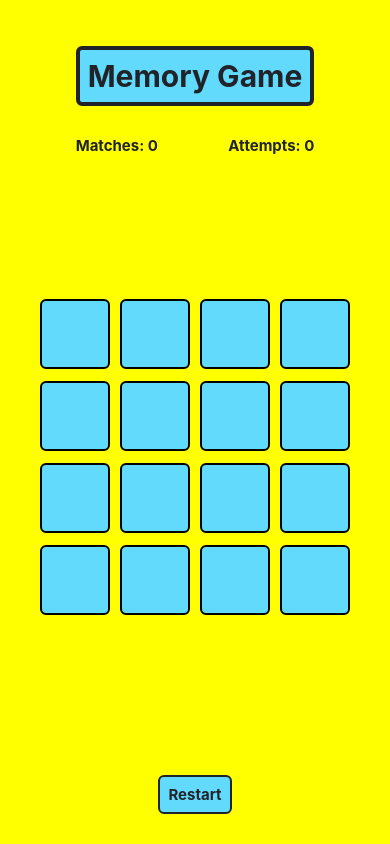
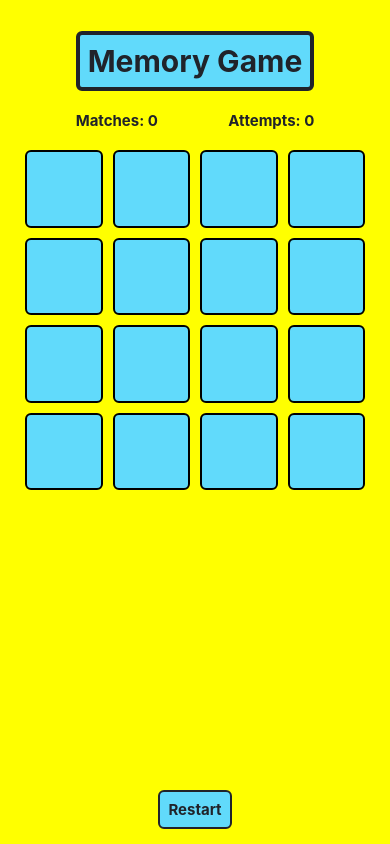
Before and after one commit to sameer-j/RNMemoryGame, a React Native app: screen / in a window 390 px wide. Built offline with nearby package versions, Linux system fonts and the light colour scheme.

Commit message:
restructuring files

```diff
--- a/src/App.js
+++ b/src/App.js
@@ -1,7 +1,7 @@
 import React from 'react';
 import { View, StyleSheet } from 'react-native';
 
-import Game from './Game';
+import Game from './game/screen';
 
 const App = () => {
   return (
--- a/src/constants.js
+++ /dev/null
@@ -1,15 +0,0 @@
-export const COLOR = {
-  text: '#20232a',
-  card: '#61dafb',
-};
-
-export const GAME_CARD_SIZE = 70;
-
-export const ACTION_TYPE = {
-  CREATE_GAME: 'CREATE_GAME',
-  CARD_CLICKED: 'CARD_CLICKED',
-  EVAL_CARD_CLICKED: 'EVAL_CARD_CLICKED',
-};
-
-export const MAX_CARD_MATCH = 2; // TODO: check if this works
-export const CARDS = ['A', 'B', 'C', 'D', 'E', 'F', 'G', 'H'];
--- /dev/null
+++ b/src/game/components/card.js
@@ -0,0 +1,43 @@
+import React from 'react';
+import { View, Text, StyleSheet, TouchableOpacity } from 'react-native';
+import { COLOR, GAME_CARD_SIZE } from '../constants';
+
+export const Card = React.memo(
+  ({ value = '', show = false, matched = false, onCardPress = () => {} }) => {
+    if (matched) {
+      return (
+        <View style={{ ...styles.card, backgroundColor: 'transparent' }} />
+      );
+    }
+    return (
+      <TouchableOpacity
+        onPress={() => {
+          !show && onCardPress();
+        }}
+        style={styles.card}>
+        {show ? <Text style={styles.cardText}>{value}</Text> : <Text />}
+      </TouchableOpacity>
+    );
+  },
+  (prev, next) => {
+    return prev.show === next.show;
+  },
+);
+
+const styles = StyleSheet.create({
+  card: {
+    height: GAME_CARD_SIZE,
+    width: GAME_CARD_SIZE,
+    borderWidth: 2,
+    backgroundColor: COLOR.card,
+    alignItems: 'center',
+    justifyContent: 'center',
+    margin: 5,
+    borderRadius: 6,
+  },
+  cardText: {
+    color: COLOR.text,
+    fontSize: 40,
+    fontWeight: 'bold',
+  },
+});
--- /dev/null
+++ b/src/game/components/index.js
@@ -0,0 +1 @@
+export * from './card';
--- /dev/null
+++ b/src/game/constants.js
@@ -0,0 +1,19 @@
+import { Dimensions } from 'react-native';
+
+export const COLOR = {
+  text: '#20232a',
+  card: '#61dafb',
+};
+
+export const MAX_CARD_MATCH = 2; // TODO: check if this works
+export const UNIQUE_CARDS = ['A', 'B', 'C', 'D', 'E', 'F', 'G', 'H'];
+
+export const GAME_CARD_SIZE = Dimensions.get('window').width / 4 - 20;
+
+export const ACTION_TYPE = {
+  CREATE_GAME: 'CREATE_GAME',
+  CARD_CLICKED: 'CARD_CLICKED',
+  EVAL_CARD_CLICKED: 'EVAL_CARD_CLICKED',
+};
+
+export const CARD_EVALUATION_DELAY = 1000;
--- a/src/reducer.js
+++ b/src/game/reducer.js
@@ -1,4 +1,4 @@
-import { shuffle } from './utils';
+import { initGameBoard } from './utils';
 import { ACTION_TYPE, MAX_CARD_MATCH } from './constants';
 
 export const initialState = {
@@ -9,20 +9,7 @@ export const initialState = {
   isMatched: false,
 };
 
-const initGameBoard = cards => {
-  const gameBoard = {};
-  const gameCards = shuffle([...cards, ...cards]); // Double the cards to 16, with 2 copies of each & Shuffle
-  gameCards.forEach((cardVal, index) => {
-    gameBoard[index] = {
-      value: cardVal,
-      show: false,
-      matched: false,
-    };
-  });
-  return gameBoard;
-};
-
-const openCards = (
+const updateCardStatus = (
   { gameBoard, openCardIndexes, isMatched },
   { clickedIndex },
 ) => {
@@ -39,7 +26,7 @@ const openCards = (
       gameBoard[openCardIndexes[totalOpenCards - 1]].value ===
         gameBoard[clickedIndex].value;
   }
-  console.log('OpenCards: ', clickedIndex);
+
   return {
     openCardIndexes: [...openCardIndexes, clickedIndex],
     gameBoard: {
@@ -50,7 +37,7 @@ const openCards = (
   };
 };
 
-const evaluateOpenCards = ({
+const updateGameState = ({
   gameBoard,
   openCardIndexes,
   attempts,
@@ -84,12 +71,12 @@ function reducer(state, action) {
     case ACTION_TYPE.CARD_CLICKED:
       return {
         ...state,
-        ...openCards(state, action.payload),
+        ...updateCardStatus(state, action.payload),
       };
     case ACTION_TYPE.EVAL_CARD_CLICKED:
       return {
         ...state,
-        ...evaluateOpenCards(state, action.payload),
+        ...updateGameState(state, action.payload),
       };
     default:
       return state;
--- a/src/Game.js
+++ b/src/game/screen.js
@@ -10,11 +10,12 @@ import {
 import reducer, { initialState } from './reducer';
 import {
   COLOR,
-  GAME_CARD_SIZE,
   MAX_CARD_MATCH,
   ACTION_TYPE,
-  CARDS,
+  UNIQUE_CARDS,
+  CARD_EVALUATION_DELAY,
 } from './constants';
+import { Card } from './components';
 
 let timeout = null;
 
@@ -22,16 +23,15 @@ const Game = () => {
   const [state, dispatch] = useReducer(reducer, initialState);
 
   useEffect(() => {
-    dispatch({ type: ACTION_TYPE.CREATE_GAME, payload: CARDS });
+    dispatch({ type: ACTION_TYPE.CREATE_GAME, payload: UNIQUE_CARDS });
   }, []);
 
   useEffect(() => {
     if (state.openCardIndexes.length === MAX_CARD_MATCH) {
       clearTimeout(timeout);
       timeout = setTimeout(() => {
-        console.log('Timeout over');
         dispatch({ type: ACTION_TYPE.EVAL_CARD_CLICKED });
-      }, 1000);
+      }, CARD_EVALUATION_DELAY);
     }
   }, [state.openCardIndexes]);
 
@@ -40,7 +40,7 @@ const Game = () => {
   };
 
   const gameBoardView = () => {
-    if (state.matches === CARDS.length) {
+    if (state.matches === UNIQUE_CARDS.length) {
       return (
         <View
           style={{
@@ -52,6 +52,7 @@ const Game = () => {
       );
     }
     return (
+      <ScrollView showsVerticalScrollIndicator={false}>
         <View style={styles.gameBoard}>
           {Object.entries(state.gameBoard).map(([key, card]) => {
             return (
@@ -63,25 +64,25 @@ const Game = () => {
             );
           })}
         </View>
+      </ScrollView>
     );
   };
 
   return (
     <View style={styles.gameScreen}>
-      <View style={{ paddingHorizontal: 30 }}>
+      <View>
         <Text style={styles.title}>Memory Game</Text>
         <View style={styles.scoreRow}>
           <Text style={styles.score}>Matches: {state.matches}</Text>
           <Text style={styles.score}>Attempts: {state.attempts}</Text>
         </View>
       </View>
-      {/* <ScrollView> */}
+
       {gameBoardView()}
-      {/* </ScrollView> */}
 
       <TouchableOpacity
         onPress={() =>
-          dispatch({ type: ACTION_TYPE.CREATE_GAME, payload: CARDS })
+          dispatch({ type: ACTION_TYPE.CREATE_GAME, payload: UNIQUE_CARDS })
         }
         style={{ justifyContent: 'flex-end', paddingHorizontal: 30 }}>
         <Text style={styles.restart}>Restart</Text>
@@ -90,49 +91,15 @@ const Game = () => {
   );
 };
 
-const Card = React.memo(
-  ({ value = '', show = false, matched = false, onCardPress = () => {} }) => {
-    console.log('==== card ', value, ' :: ', show);
-    if (matched) {
-      return (
-        <View style={{ ...styles.card, backgroundColor: 'transparent' }} />
-      );
-    }
-    return (
-      <TouchableOpacity
-        onPress={() => {
-          !show && onCardPress();
-        }}
-        style={styles.card}>
-        {show ? <Text style={styles.cardText}>{value}</Text> : <Text />}
-      </TouchableOpacity>
-    );
-  },
-  (prev, next) => {
-    return prev.show === next.show;
-  },
-);
-
 const styles = StyleSheet.create({
   gameScreen: {
     flex: 1,
     justifyContent: 'space-between',
-    paddingVertical: 30,
+    padding: 15,
     alignItems: 'center',
   },
-  card: {
-    height: GAME_CARD_SIZE,
-    width: GAME_CARD_SIZE,
-    borderWidth: 2,
-    backgroundColor: COLOR.card,
-    alignItems: 'center',
-    justifyContent: 'center',
-    margin: 5,
-    borderRadius: 6,
-  },
   gameBoard: {
-    height: GAME_CARD_SIZE * 4.7,
-    width: GAME_CARD_SIZE * 4.7,
+    width: '100%',
     flexDirection: 'row',
     flexWrap: 'wrap',
     justifyContent: 'center',
@@ -154,11 +121,12 @@ const styles = StyleSheet.create({
     color: COLOR.text,
     fontSize: 15,
     fontWeight: 'bold',
+    marginBottom: 15,
   },
   scoreRow: {
     flexDirection: 'row',
     justifyContent: 'space-between',
-    marginTop: 30,
+    marginTop: 20,
   },
   restart: {
     color: COLOR.text,
@@ -173,11 +141,6 @@ const styles = StyleSheet.create({
     fontSize: 15,
     fontWeight: 'bold',
   },
-  cardText: {
-    color: COLOR.text,
-    fontSize: 40,
-    fontWeight: 'bold',
-  },
 });
 
 export default Game;
--- /dev/null
+++ b/src/game/utils.js
@@ -0,0 +1,21 @@
+export const initGameBoard = cards => {
+  const gameBoard = {};
+  const gameCards = shuffle([...cards, ...cards]); // Double the cards to 16, with 2 copies of each & Shuffle
+  gameCards.forEach((cardVal, index) => {
+    gameBoard[index] = {
+      value: cardVal,
+      show: false,
+      matched: false,
+    };
+  });
+  return gameBoard;
+};
+
+export const shuffle = array => {
+  let arr = [...array];
+  for (let current = arr.length - 1; current > 0; current--) {
+    const random = Math.floor(Math.random() * current);
+    [arr[current], arr[random]] = [arr[random], arr[current]];
+  }
+  return arr;
+};
--- a/src/utils/index.js
+++ /dev/null
@@ -1,8 +0,0 @@
-export const shuffle = array => {
-  let arr = [...array];
-  for (let current = arr.length - 1; current > 0; current--) {
-    const random = Math.floor(Math.random() * current);
-    [arr[current], arr[random]] = [arr[random], arr[current]];
-  }
-  return arr;
-};
```
Lines whose indentation alone changed are shown as unchanged.
